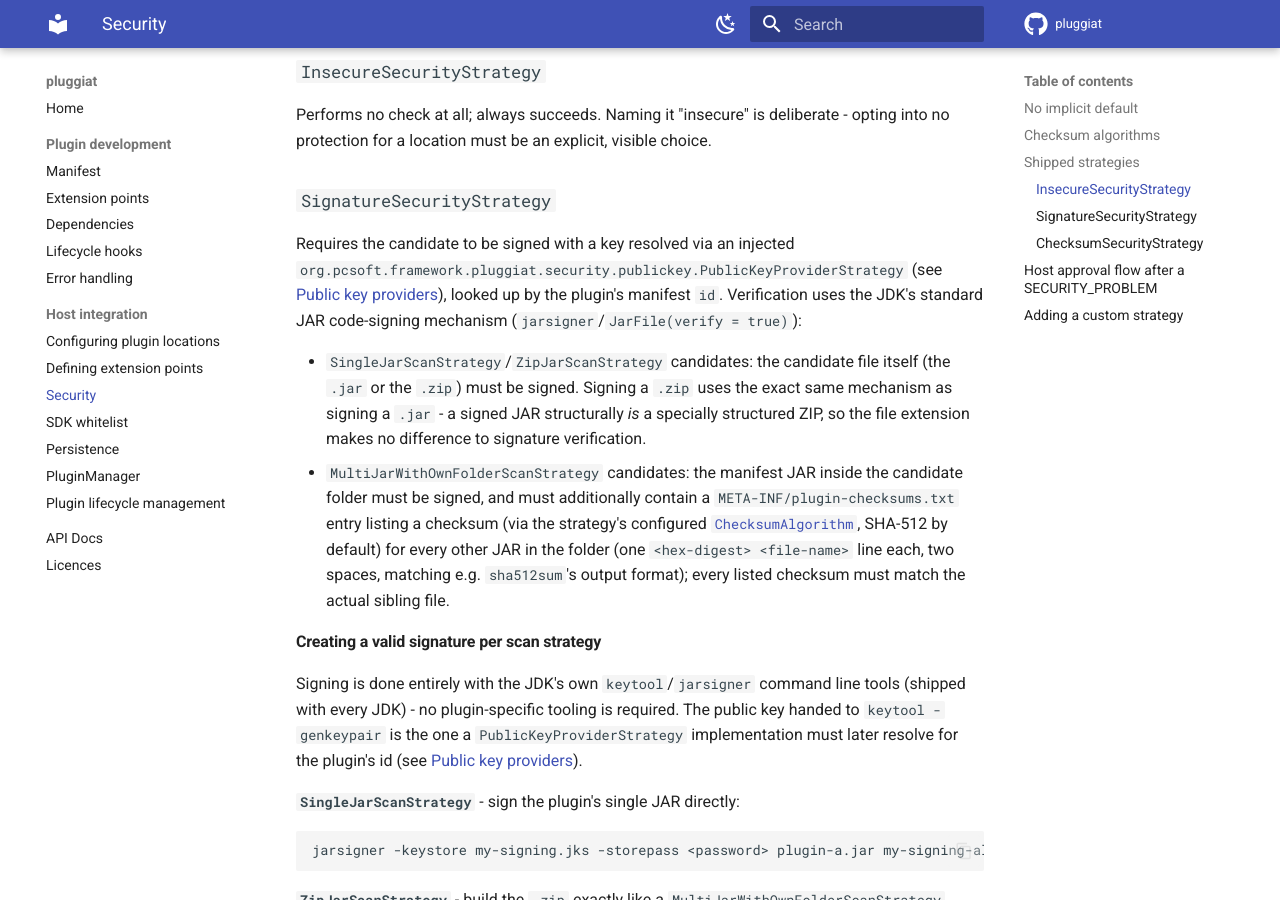
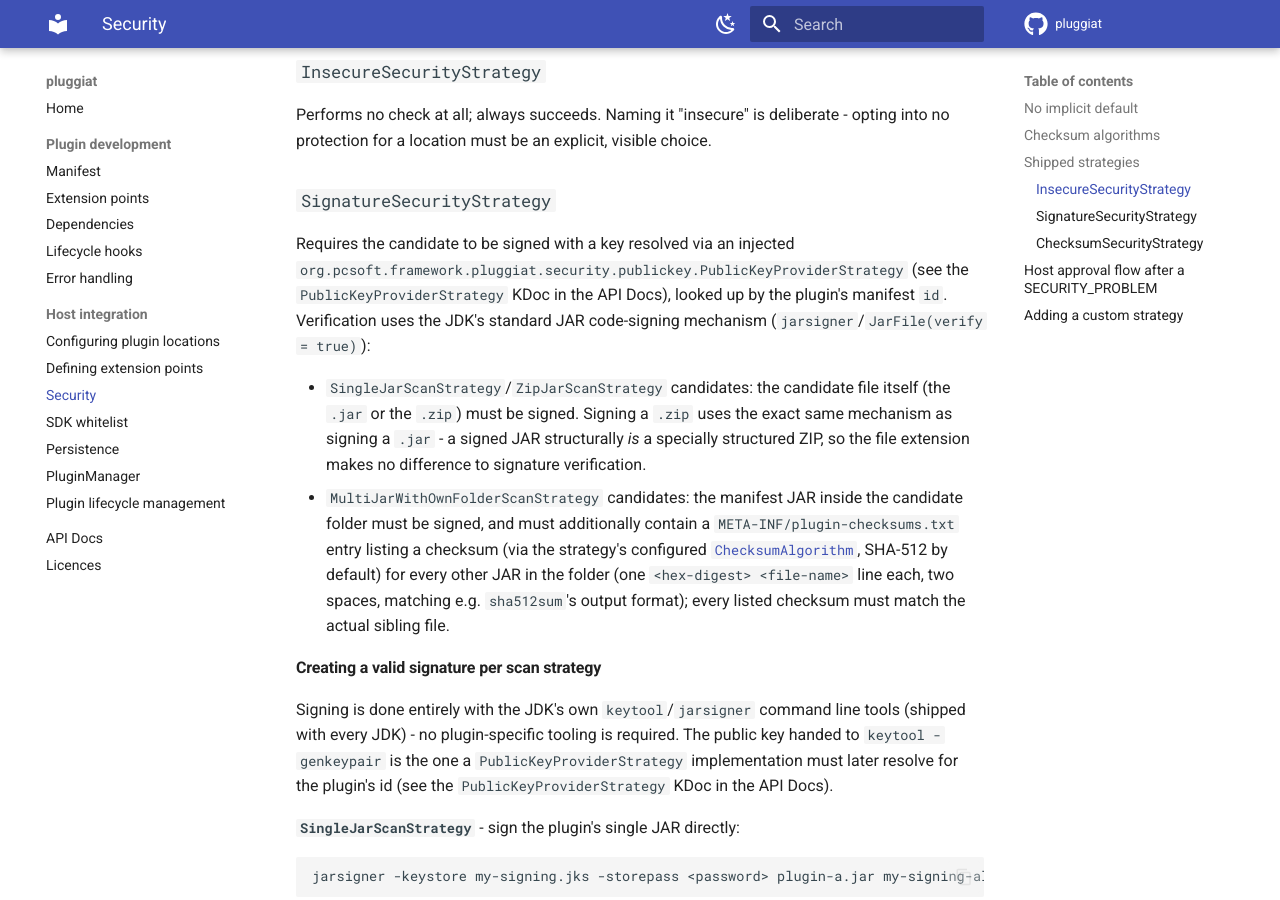
Before and after one commit to KleinerHacker/pluggiat, an MkDocs documentation site: the page built from docs/docs/host-integration/security.md, in a window 1280 px wide and 900 px high, scrolled down 1358 px. Built offline with MkDocs 1.6.1 and Material for MkDocs 9.7.7, drawn with Linux system fonts in a browser that asks for light colours; comment, search, counter and statistics services are not loaded; the version menu is left out.

Commit message:
Fix broken MkDocs links that fail the strict docs build
Replace links to the not yet existing public-key-providers page with
plain text and point the dependencies page to host-integration/security.md.

Co-Authored-By: Claude Opus 5.5 <noreply@anthropic.com>
Claude-Session: https://claude.ai/code/session_01Pi3aLa7wYUuK7HEgc3qK4a

```diff
--- a/docs/docs/host-integration/security.md
+++ b/docs/docs/host-integration/security.md
@@ -64,7 +64,7 @@ protection for a location must be an explicit, visible choice.
 
 Requires the candidate to be signed with a key resolved via an injected
 `org.pcsoft.framework.pluggiat.security.publickey.PublicKeyProviderStrategy` (see
-[Public key providers](public-key-providers.md)), looked up by the plugin's manifest `id`.
+the `PublicKeyProviderStrategy` KDoc in the API Docs), looked up by the plugin's manifest `id`.
 Verification uses the JDK's standard JAR code-signing mechanism (`jarsigner`/`JarFile(verify =
 true)`):
 
@@ -84,7 +84,7 @@ true)`):
 Signing is done entirely with the JDK's own `keytool`/`jarsigner` command line tools (shipped with
 every JDK) - no plugin-specific tooling is required. The public key handed to `keytool -genkeypair`
 is the one a `PublicKeyProviderStrategy` implementation must later resolve for the plugin's id (see
-[Public key providers](public-key-providers.md)).
+the `PublicKeyProviderStrategy` KDoc in the API Docs).
 
 **`SingleJarScanStrategy`** - sign the plugin's single JAR directly:
 
```
Also changed, not shown: docs/docs/plugin-development/dependencies.md (+1 -1 lines).
